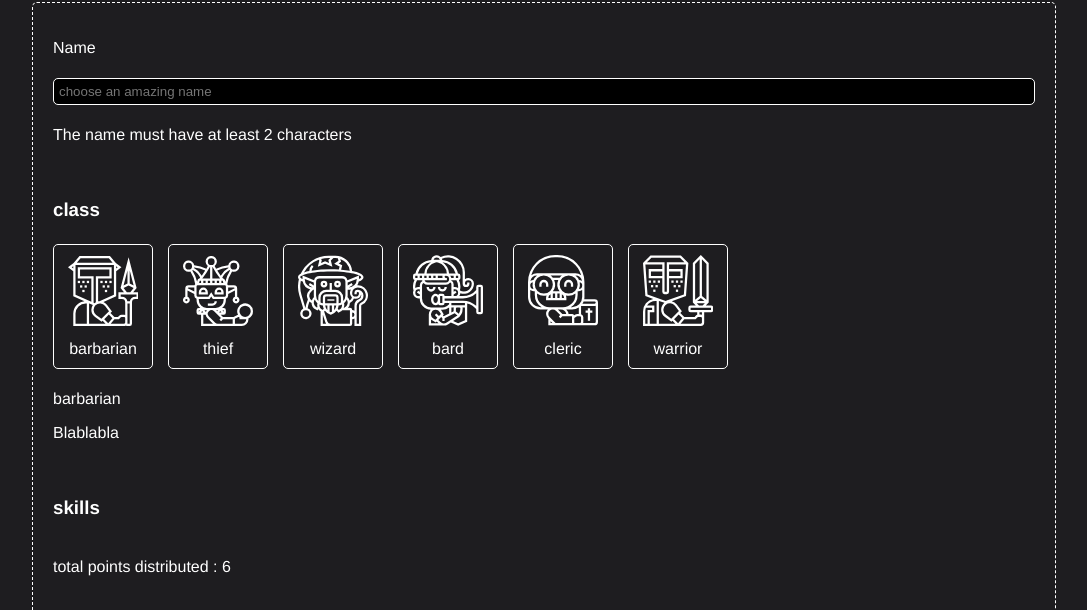
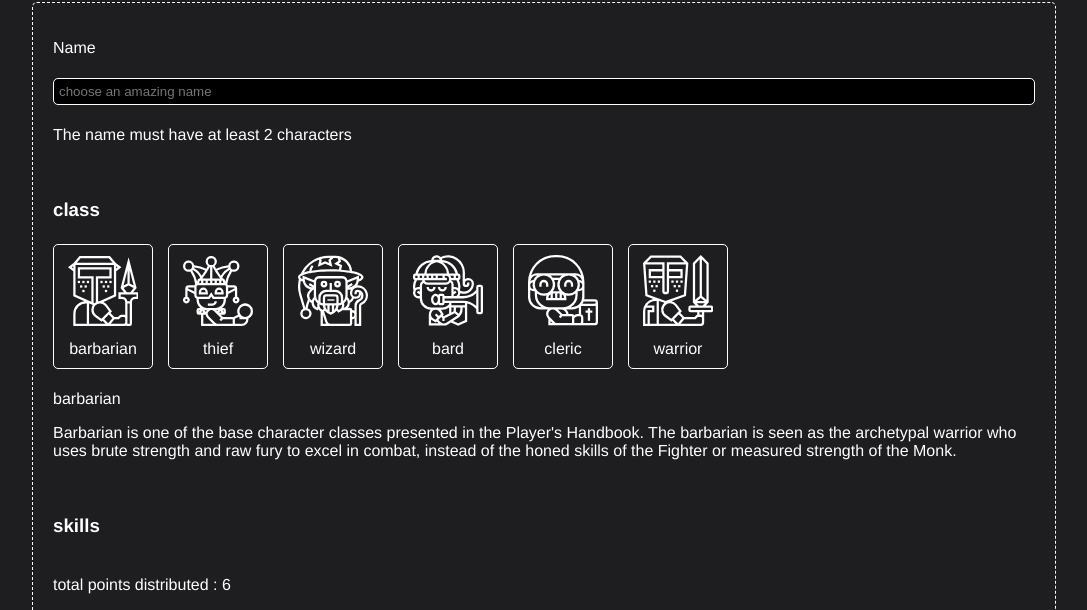
Before and after one commit to julieprunaret/Characters-maker-for-DnD-REACT, a React app: page / in a window 1280 px wide. Shown: the part 118-728 px from the top of the page, without its empty margins (96-1183 px from the left). Built offline with nearby package versions, Linux system fonts and the light colour scheme.

Commit message:
add comments and corrections

```diff
--- a/src/components/AddCharacter.js
+++ b/src/components/AddCharacter.js
@@ -6,19 +6,15 @@ import Counter from "./Counter";
 import Name from "./Name";
 
 function Card({characters, setCharacters}) {
+    const [characterName, setCharacterName] = useState("");
+
     const [characterClass, setCharacterClass] = useState({
-        name: "barbarian",
-        label: "Barbarian",
-        description: "Blablabla",
-        img: "images/barbarian.svg",
-        characteristics: [
-            {
-            name: "strength",
-            modifier: 2
-            }
-        ]
+        name: data.classes[0].name,
+        label: data.classes[0].name,
+        description: data.classes[0].description,
+        img: data.classes[0].img,
+        characteristics: data.classes[0].characteristics
     });
-    const [characterName, setCharacterName] = useState("");
     const [characterSkills, setCharacterSkills] = useState({
         strength: data.characteristics.min,
         dexterity: data.characteristics.min,
@@ -29,31 +25,38 @@ function Card({characters, setCharacters}) {
     });
     const [pointsDistribued, setPointsDistribued] = useState('');
     const pointsTotal = data.characteristics.pointsNumber;
+    const [errorSentence, setErrorSentence] = useState("");
 
+    // there is a minimum of points number (nomber of skills * number min of point/skill)
     useEffect (() => {
         const pointsMin = data.characteristics.min * data.characteristics.list.length;
         setPointsDistribued(pointsMin)
     }, [])
 
-    useEffect (() => {
-        console.log(characters)
-    }, [characters])
-
     function addNewCharacter(e, characterSkills, characterClass, characterName) {
-        console.log()
         e.preventDefault();
-
+        // the character must have a name and a number of skills to be create
+        if (characterName.length > 1 && pointsDistribued === pointsTotal) {
+            // if there is already characters in the tab, using the spread operator to merge them
             characters.length? (
                 setCharacters(
                     [...characters, { characterSkills, characterClass, characterName }]
                 )
             ) : (
+                 // if there is no chracter, we send the object without merging
                 setCharacters(
                     [{ characterSkills, characterClass, characterName }]
                 )
             )
-
-        console.log(characters)
+            // we clean the error message
+            setErrorSentence("")
+        } else if (characterName.length < 1) {
+            // if the name is empty
+            setErrorSentence("Please choose a name for your character")
+        } else {
+            // if all points arn't distributed
+            setErrorSentence("Please distribute all the points to your character")
+        }
     }
 
     return (
@@ -66,7 +69,7 @@ function Card({characters, setCharacters}) {
                 <div className="AddCharacter-classes">
                     {
                         data.classes.map((classe) =>
-                            <ClassOption characterClass={characterClass} setCharacterClass={setCharacterClass} classe={classe}/>
+                            <ClassOption characterClass={characterClass} key={classe.name} setCharacterClass={setCharacterClass} classe={classe}/>
                         )
                     }
                 </div>
@@ -104,18 +107,15 @@ function Card({characters, setCharacters}) {
                                     characterSkills={characterSkills}
                                     setCharacterSkills={setCharacterSkills}
                                     name={characteristic.name}
+                                    min={data.characteristics.min}
                                     />
                             </li>
                             )
                         )
                     }
                 </ul>
-
-
             </div>
-
-            <button onClick={(e) => addNewCharacter(e, characterSkills, characterClass, characterName)} className="AddCharacter-button">Create</button>
-
+            <button onClick={(e) => addNewCharacter(e, characterSkills, characterClass, characterName)} className="AddCharacter-button">Create</button><span>{errorSentence}</span>
         </form>
     )
 }
--- a/src/components/App.js
+++ b/src/components/App.js
@@ -1,37 +1,31 @@
 import '../styles/App.css';
 import Banner from './Banner';
 import AddCharacter from './AddCharacter';
-import CharacterItem from './CharacterItem';
+import CharactersGalery from './CharactersGalery';
 import { useEffect, useState } from 'react';
 
 function App() {
-  // const [characters, setCharacters] = useState([]);
+  // varialble to retrieve the stored data
  const savedCharacters = localStorage.getItem('characters')
-
-  // // if there is something inside we bring it, in the other way
-  const [characters, setCharacters] = useState(savedCharacters?
-     JSON.parse(savedCharacters) : [])
-  // // at each change of state, we store the data into the localstorage
+  // if there is something inside we bring it, in the other way we create an empty array
+  const [characters, setCharacters] = useState(savedCharacters? JSON.parse(savedCharacters) : [])
+  // at each change of state, we store the data into the localstorage
   useEffect(() => {
     localStorage.setItem('characters', JSON.stringify(characters))
   }, [characters])
-
-    // if there is something inside we bring it, in the other way
 
   return (
     <div className="App">
       <Banner />
       <AddCharacter characters={characters} setCharacters={setCharacters}/>
-      <div class="app-itemContainer">
-      {
-          characters.map(
-              (character, index) => (
-                  <CharacterItem characterKey={`${character}-${index}`} characterClass={character.characterClass} characterName={character.characterName} characterSkills={character.characterSkills}/>
-              )
-          )
-      }
-      </div>
-      {characters.length?(<button onClick={() => setCharacters([])} className="AddCharacter-button">clean</button>):(<p>you will be able to see your characters here once created</p>) }
+      <CharactersGalery characters={characters} setCharacters={setCharacters}/>
+
+      {/* to clean the storage and delete all characters if there is some*/}
+      {characters.length?(
+        <button onClick={() => setCharacters([])} className="AddCharacter-button">clean</button>
+      ):(
+        <p>you will be able to see your characters here once created</p>
+      )}
     </div>
   );
 }
--- a/src/components/CharacterItem.js
+++ b/src/components/CharacterItem.js
@@ -3,7 +3,7 @@ import "../styles/CharacterItem.css"
 function CharacterItem({characterClass, characterName, characterSkills, characterKey}) {
 
   return (
-      <li key={characterKey} className="characterItem-container">
+      <li className="characterItem-container">
           <h3>{characterName}</h3>
           <img className="classOption-image" alt={`illutration of ${characterClass.name}`} src={characterClass.img}/>
 
@@ -12,7 +12,7 @@ function CharacterItem({characterClass, characterName, characterSkills, characte
                 {
                     Object.keys(characterSkills).map((key, index) => {
                         return (
-                        <span key={index}>
+                        <span key={`${characterKey}-${key}`}>
                             {key} : {characterSkills[key]}
                         </span>
                         );
--- /dev/null
+++ b/src/components/CharactersGalery.js
@@ -0,0 +1,18 @@
+import '../styles/CharactersGalery.css';
+import CharacterItem from './CharacterItem';
+
+function CharactersGalery({characters}) {
+  return (
+    <div className="CharactersGalery-itemContainer">
+        {
+            characters.map(
+                (character, index) => (
+                    <CharacterItem key={`${character.characterName}-${index}`} characterClass={character.characterClass} characterName={character.characterName} characterSkills={character.characterSkills} characterKey={`${character.characterName}-${index}`} />
+                )
+            )
+        }
+    </div>
+  )
+}
+
+export default CharactersGalery
--- a/src/components/ClassOption.js
+++ b/src/components/ClassOption.js
@@ -2,19 +2,22 @@ import { useEffect } from "react";
 import "../styles/classOption.css"
 
 function ClassOption ({characterClass, setCharacterClass, classe}) {
-    // console.log(classe, characterClass)
-    let isClassSelected = characterClass === classe ? true : false;;
+    // we check if the class selected is the class of the component (true or false)
+    let isClassSelected = characterClass === classe ? true : false;
+
+    // for every change of class we change the value of the variable
     useEffect (() => {
         characterClass === classe ? isClassSelected = true : isClassSelected = false;
-        isClassSelected === true ? (console.log(classe, "OK", characterClass)):(console.log(classe, "n'est pas égale à ", characterClass));
     }, [characterClass])
 
+    // if the class is clicked, the value replace the old class
     function chooseClass(e){
         e.preventDefault();
         setCharacterClass(characterClass=classe);
     }
+
     return (
-        <button className={`classOption-button ${isClassSelected === true ? "isSelected" : ""}`} key={classe.name} onClick={(e) => chooseClass(e)}>
+        <button className={`classOption-button ${isClassSelected === true ? "isSelected" : ""}`} onClick={(e) => chooseClass(e)}>
             <img className="classOption-image" alt={`illutration of ${classe.name}`} src={classe.img}/>
             <p className="classOption-text">{classe.name}</p>
         </button>
--- a/src/components/Counter.js
+++ b/src/components/Counter.js
@@ -1,32 +1,34 @@
 import { useEffect, useState } from "react";
 import "../styles/Counter.css"
 
-function Counter ({pointsTotal, pointsDistribued, setPointsDistribued, characterSkills, name, characterClass}) {
-
+function Counter ({pointsTotal, pointsDistribued, setPointsDistribued, characterSkills, name, characterClass, min}) {
+    // the pointMin depends of the class and his modifier (every class has a speciality)
     const pointsMin = characterClass.characteristics[0].name === name? (
             characterClass.characteristics[0].modifier
         ) : (
-            characterSkills[name]
+            min
         );
 
-        const [skill, setSkill] = useState(pointsMin);
+    //the skill is the number of points inside this specific skill
+    const [skill, setSkill] = useState(pointsMin);
 
-        useEffect (() => {
+    //if we change the class, we have to change the value of the state
+    useEffect (() => {
+        if ( skill === 1) {
             setSkill(pointsMin)
-        }, [])
+        }
+    }, [pointsMin, skill, characterClass])
 
-        useEffect (() => {
-            skill === 1 && setSkill(pointsMin)
-        }, [pointsMin, skill, characterClass])
-
-
+    // to add points
     function addLevel(e) {
         e.preventDefault();
         //if there is some skills again to use
         if(pointsDistribued < pointsTotal) {
+            // we iterate the skill
             setSkill(skill + 1);
-            //we update the total
+            // we update the total
             setPointsDistribued(pointsDistribued + 1);
+            // we put the value inside the character's skill
             characterSkills[name]=skill + 1;
         }
     }
@@ -35,12 +37,15 @@ function Counter ({pointsTotal, pointsDistribued, setPointsDistribued, character
         e.preventDefault();
         //if there is some skills again to use
         if(skill > pointsMin) {
+            // we iterate the skill
             setSkill(skill - 1);
-            //we update the total
+            // we update the total
             setPointsDistribued(pointsDistribued - 1);
+            // we put the value inside the character's skill
             characterSkills[name]=skill - 1;
         }
     }
+
     return (
         <div className="counterContainer">
             <button className="counter-button" onClick={(e)=>removeLevel(e)}>
--- a/src/components/Name.js
+++ b/src/components/Name.js
@@ -3,10 +3,12 @@ import { useState } from "react";
 function Name ({characterName, setCharacterName}) {
     const [inputValue, setInputValue] = useState('');
 
+    // we collect the value from the input
     function handleInput(e){
         return (setInputValue(e.target.value))
     }
 
+    // once the user clicks out of the input, the value is saved if the name is > 2 caracters
     function handleBlur(){
         if (inputValue.length > 2) {
             setCharacterName(characterName = inputValue);
--- a/src/datas/data.json
+++ b/src/datas/data.json
@@ -112,7 +112,7 @@
     {
       "name": "barbarian",
       "label": "Barbarian",
-      "description": "Blablabla",
+      "description": "Barbarian is one of the base character classes presented in the Player's Handbook. The barbarian is seen as the archetypal warrior who uses brute strength and raw fury to excel in combat, instead of the honed skills of the Fighter or measured strength of the Monk.",
       "img": "images/barbarian.svg",
       "characteristics": [
         {
@@ -124,7 +124,7 @@
     {
       "name": "thief",
       "label": "Thief",
-      "description": "Blablabla",
+      "description": "You hone your skills in the larcenous arts. Burglars, bandits, cutpurses, and other criminals typically follow this archetype, but so do rogues who prefer to think of themselves as professional treasure seekers, explorers, delvers, and investigators. In addition to improving your agility and stealth, you learn skills useful for delving into ancient ruins, reading unfamiliar languages, and using magic items you normally couldn’t employ.",
       "img": "images/thief.svg",
       "characteristics": [
         {
@@ -136,7 +136,7 @@
     {
       "name": "wizard",
       "label": "Wizard",
-      "description": "Blablabla",
+      "description": "The wizard is one of the standard character class in the Dungeons & Dragons fantasy role-playing game. A wizard uses arcane magic, and is considered less effective in melee combat than other classes. ",
       "img": "images/wizard.svg",
       "characteristics": [
         {
@@ -148,7 +148,7 @@
     {
       "name": "bard",
       "label": "Bard",
-      "description": "Blablabla",
+      "description": "The bard is a standard playable character class in many editions of the Dungeons & Dragons fantasy role-playing game.[1] The bard class is versatile, capable of combat and of magic (divine magic in earlier editions, arcane magic in later editions). Bards use their artistic talents to induce magical effects. ",
       "img": "images/bard.svg",
       "characteristics": [
         {
@@ -160,7 +160,7 @@
     {
       "name": "cleric",
       "label": "Cleric",
-      "description": "Blablabla",
+      "description": "Clerics are powerful healers due to the large number of healing and curative magics available to them. With divinely-granted abilities over life or death, they are also able to repel or control undead creatures. Clerics also have specific 'domains' which usually align with the character's alignment and the god that cleric serves. Whether the cleric repels or controls undead is dependent on the cleric's alignment",
       "img": "images/cleric.svg",
       "characteristics": [
         {
@@ -172,7 +172,7 @@
     {
       "name": "warrior",
       "label": "Warrior",
-      "description": "Blablabla",
+      "description": "Warriors were required to maintain the Lawful Good alignment. In addition, compared with other classes the paladin class has one of the most restrictive codes of conduct and paladin characters are expected to demonstrate and embody goodness. Failure to maintain a lawful good alignment or adhere to the code of conduct causes paladins to lose their paladin status and many of their special abilities until they are able to atone",
       "img": "images/warrior.svg",
       "characteristics": [
         {
--- a/src/styles/App.css
+++ b/src/styles/App.css
@@ -3,9 +3,15 @@ body {
   padding: 0;
   margin: 0 auto;
   min-height: 100vh;
-  width: 80%;
+  width: 90%;
   max-width: 1300px;
 }
+
+@media (min-width: 576px) {
+  body {
+    width: 80%;
+  }
+ }
 
 .App {
   font-family: "Franklin Gothic Medium", "Arial Narrow", Arial, sans-serif;
@@ -26,11 +32,3 @@ button {
   font-family: "Franklin Gothic Medium", "Arial Narrow", Arial, sans-serif;
   font-size: 16px;
 }
-
-.app-itemContainer {
-    display: grid;
-    grid-template-columns: repeat(auto-fill, minmax(200px, 1fr));
-    grid-gap: 16px;
-    justify-content: left;
-    margin: 20px 0;
-}
--- a/src/styles/CharacterItem.css
+++ b/src/styles/CharacterItem.css
@@ -9,8 +9,11 @@
   background-color: rgba(255, 255, 255, 0.096);
 }
 
+.characterItem-container h3 {
+  word-break: break-word;
+}
+
 .characterItem-skills {
   display: flex;
   flex-direction: column;
-
 }
--- /dev/null
+++ b/src/styles/CharactersGalery.css
@@ -0,0 +1,7 @@
+.CharactersGalery-itemContainer {
+  display: grid;
+  grid-template-columns: repeat(auto-fill, minmax(200px, 1fr));
+  grid-gap: 16px;
+  justify-content: left;
+  margin: 20px 0;
+}
```
Lines whose indentation alone changed are shown as unchanged.
